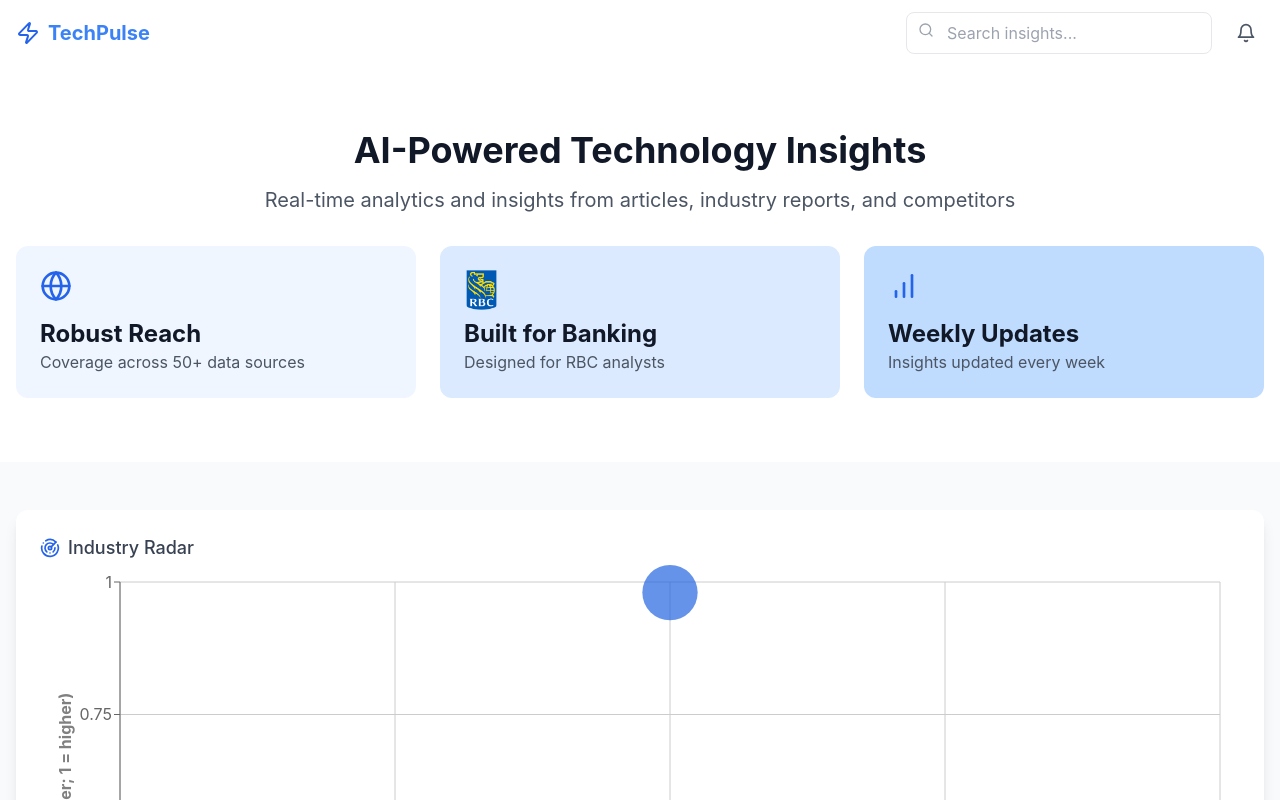
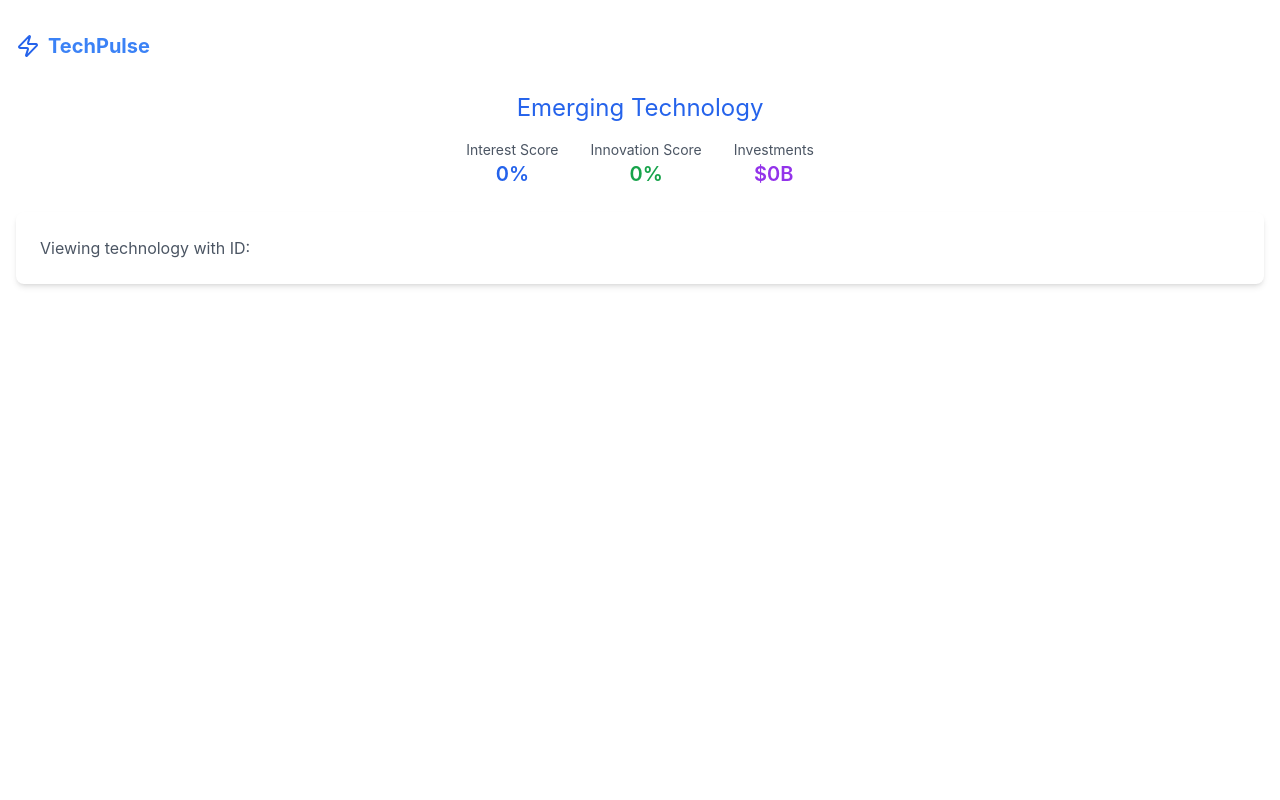
Before and after one commit to AndrewBliss4/techpulse, a React (Create React App) app in the folder techpulse/client/techpulse_app/: page /technology in a window 1280 px wide. Shown: the top 800 px of the page. Built offline with nearby package versions, Linux system fonts and the light colour scheme; no server answers; what ldrs would draw is missing.

Commit message:
Created tech page

```diff
--- a/techpulse/client/techpulse_app/package.json
+++ b/techpulse/client/techpulse_app/package.json
@@ -14,6 +14,7 @@
     "lucide-react": "^0.460.0",
     "react": "^18.3.1",
     "react-dom": "^18.3.1",
+    "react-router-dom": "^7.2.0",
     "react-scripts": "5.0.1",
     "recharts": "^2.14.1",
     "shadcn-ui": "^0.9.3",
--- a/techpulse/client/techpulse_app/src/App.js
+++ b/techpulse/client/techpulse_app/src/App.js
@@ -1,14 +1,18 @@
 import React from 'react';
+import { BrowserRouter as Router, Routes, Route } from 'react-router-dom';
 
 //Components
 import Home from './components/Home.js';
+import Technology from './components/Technology.js';
 
 const App = () => {
-
   return (
-    <>
-    <Home/>
-    </>
+    <Router>
+      <Routes>
+        <Route path="/" element={<Home />} />
+        <Route path="/technology" element={<Technology />} />
+      </Routes>
+    </Router>
   );
 };
 
--- a/techpulse/client/techpulse_app/src/components/Home.js
+++ b/techpulse/client/techpulse_app/src/components/Home.js
@@ -443,13 +443,13 @@ const Home = () => {
           </div>}
         </div>
         <div className='databaseTest'>
-          <h1>Data from PostgreSQL</h1>
+          {/* <h1>Data from PostgreSQL</h1>
           <ul>
               {data.map(item => (
                 <li key={item.id}>{item.field_id} - {item.field_name}</li>
               ))}
           </ul>
-          <button onClick={addData}>Add Data</button>
+          <button onClick={addData}>Add Data</button> */}
         </div>
       </div>
     </div>
--- a/techpulse/client/techpulse_app/src/components/Radar.js
+++ b/techpulse/client/techpulse_app/src/components/Radar.js
@@ -5,14 +5,16 @@ const Radar = ({ radarSearch }) => {
 
   const queryInsight = (dataPoint, index) => {
 
-    radarSearch(dataPoint.name);
+    window.open(`/technology?name=${encodeURIComponent(dataPoint.name)}&interest=${dataPoint.interest}&innovation=${dataPoint.innovation}&investments=${dataPoint.investments}`, '_blank');
 
-    setTimeout(() => {
-      window.scrollTo({
-        top: document.body.scrollHeight,
-        behavior: 'smooth'
-      });
-    }, 100);
+    // radarSearch(dataPoint.name);
+
+    // setTimeout(() => {
+    //   window.scrollTo({
+    //     top: document.body.scrollHeight,
+    //     behavior: 'smooth'
+    //   });
+    // }, 100);
 
   }
 
@@ -20,6 +22,9 @@ const Radar = ({ radarSearch }) => {
   const data = [
     {
       name: 'Generative AI',
+      interest: '0.64',
+      innovation: '0.08',
+      investments: '36',
       x: 0.64, //Interest: 0 to 1
       y: 0.08, //Innovation: 0 to 1
       z: 36 // Investment in billions
--- /dev/null
+++ b/techpulse/client/techpulse_app/src/components/Technology.js
@@ -0,0 +1,48 @@
+import React from 'react';
+import { useSearchParams } from 'react-router-dom';
+import { Bell, Search, TrendingUp, Zap, Globe, BarChart, Lightbulb, CircleAlert, RadarIcon } from 'lucide-react'
+
+const Technology = () => {
+
+    const [searchParams] = useSearchParams();
+
+    // Extract and decode parameters
+    const name = decodeURIComponent(searchParams.get('name') || '');
+    const interest = parseFloat(searchParams.get('interest') || '0'); // Convert to number
+    const innovation = parseFloat(searchParams.get('innovation') || '0');
+    const investments = parseInt(searchParams.get('investments') || '0', 10);
+
+    return (
+        <div className="container mx-auto px-4 py-8">
+            <div className="mb-8">
+                <div className="flex items-center space-x-2">
+                    <Zap className="h-6 w-6 text-blue-600" />
+                    <span className="text-xl font-bold text-blue-500">TechPulse</span>
+                </div>
+            </div>
+            <div className="text-center mb-6">
+                <h2 className="text-2xl text-blue-600 mb-2">Emerging Technology</h2>
+                <h3 className="text-3xl font-bold text-gray-800">{name}</h3>
+                <div className="flex justify-center space-x-8 mt-4">
+                    <div className="text-center">
+                        <p className="text-sm text-gray-600">Interest Score</p>
+                        <p className="text-xl font-semibold text-blue-600">{interest}%</p>
+                    </div>
+                    <div className="text-center">
+                        <p className="text-sm text-gray-600">Innovation Score</p>
+                        <p className="text-xl font-semibold text-green-600">{innovation}%</p>
+                    </div>
+                    <div className="text-center">
+                        <p className="text-sm text-gray-600">Investments</p>
+                        <p className="text-xl font-semibold text-purple-600">${investments}B</p>
+                    </div>
+                </div>
+            </div>
+            <div className="bg-white rounded-lg shadow-md p-6">
+                {<p className="text-gray-600">Viewing technology with ID: {}</p>}
+            </div>
+        </div>
+    );
+};
+
+export default Technology;
```
Also changed, not shown: 1 other file (tests, documents, lock files or other folders).
